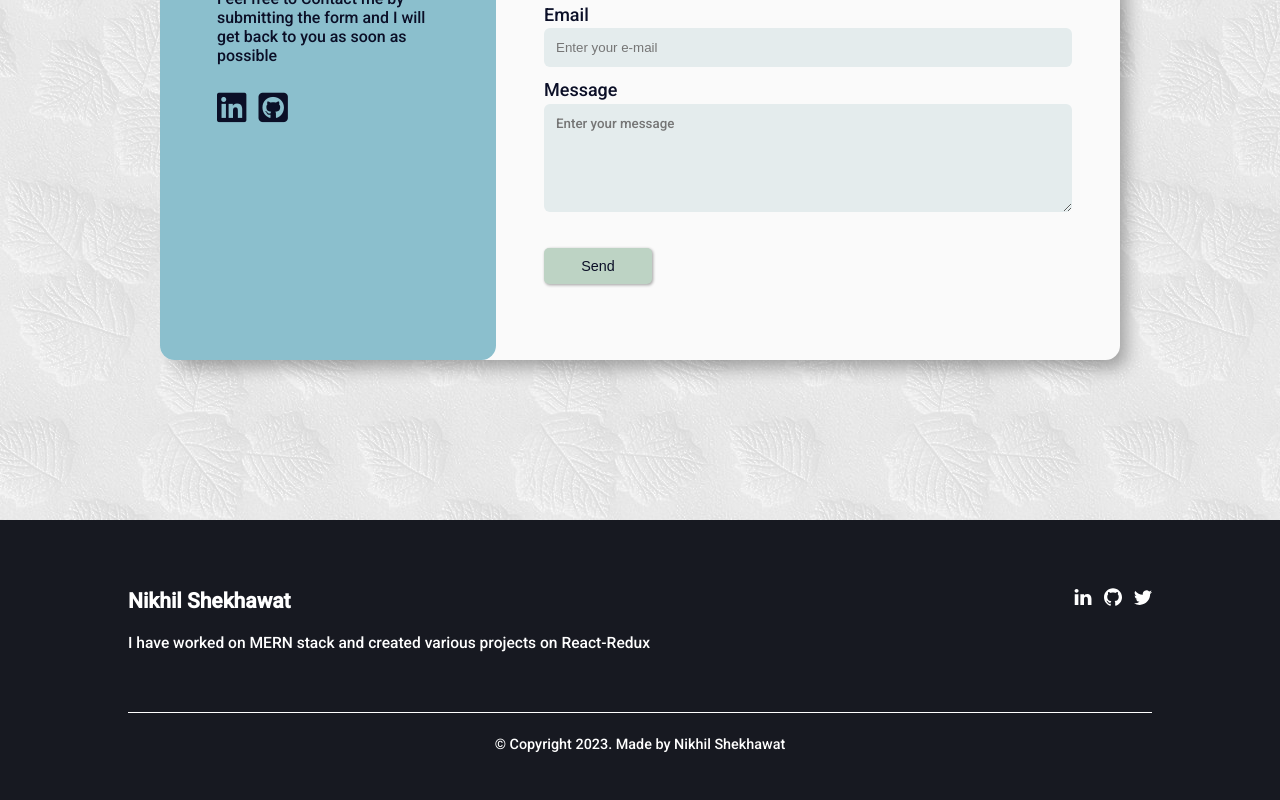
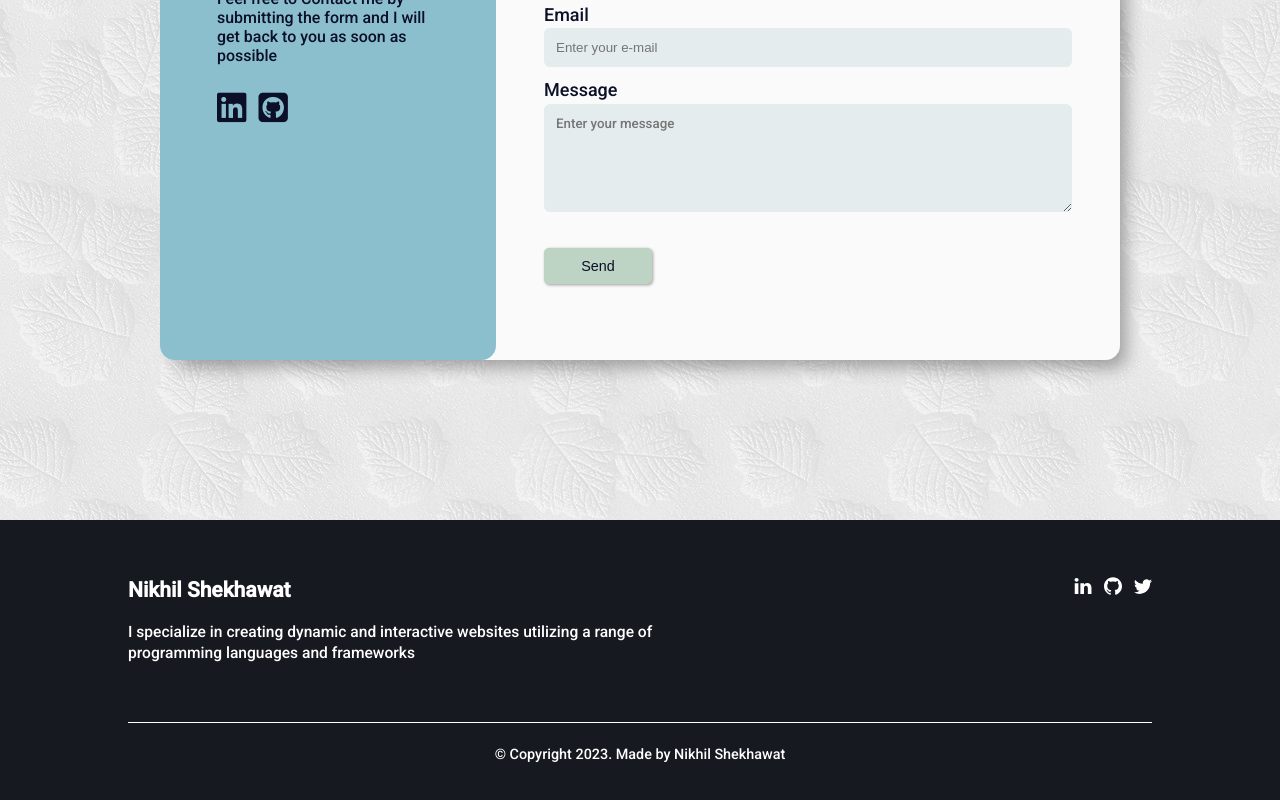
Before and after one commit to nikhil-223/myPortfolio, a React (Create React App) app: page / in a window 1280 px wide. Shown: the part 3043-3843 px from the top of the page. Built offline with nearby package versions, Linux system fonts and the light colour scheme.

Commit message:
Update Footer.js

```diff
--- a/src/components/footer/Footer.js
+++ b/src/components/footer/Footer.js
@@ -12,8 +12,8 @@ const Footer = () => {
 					<div className="about-name">
 						<h3>Nikhil Shekhawat</h3>
 						<span>
-							I have worked on MERN stack and created various projects on
-							React-Redux
+							I specialize in creating dynamic and interactive websites
+							utilizing a range of programming languages and frameworks
 						</span>
 					</div>
 					<div>
```
